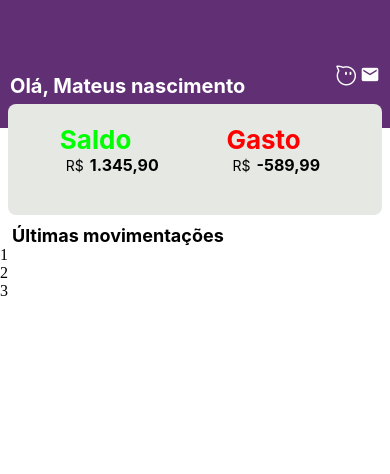
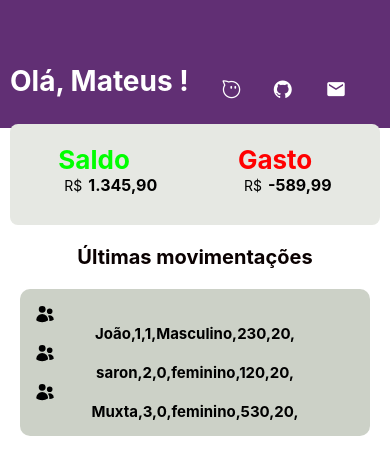
Before and after one commit to Mateusnasciment/React-native-Bank, a React Native app: screen / in a window 390 px wide. Shown: the top 474 px of the page. Built offline with nearby package versions, Linux system fonts and the light colour scheme.

Commit message:
movementsStyle

```diff
--- a/src/components/Header/index.js
+++ b/src/components/Header/index.js
@@ -14,12 +14,19 @@ export function Header() {
         <View style={styles.container}>
             <View  style={styles.content}>
                 <Text style={styles.username}>
-                    Olá, Mateus nascimento
+                    Olá, Mateus !
                 </Text>
-                <TouchableOpacity style={styles.buttonUser}>
-                    <AntDesign name="aliwangwang-o1" size={20} color="white" />
-                        <MaterialCommunityIcons name="email" size={20} color="white" />
-                </TouchableOpacity>
+                <View style={styles.buttonUser} >
+                    <TouchableOpacity >
+                        <AntDesign name="aliwangwang-o1" size={18} color="white" />
+                    </TouchableOpacity>
+                        <TouchableOpacity >
+                            <AntDesign name="github" size={18} color="white" />
+                        </TouchableOpacity>
+                            <TouchableOpacity >
+                                <MaterialCommunityIcons name="email" size={21} color="white" />
+                            </TouchableOpacity>
+                </View>
             </View>
         </View>
     )
@@ -41,15 +48,17 @@ const styles = StyleSheet.create({
         justifyContent: 'space-between',
     },
     username:{
-        fontSize: 20,
+        paddingBottom: 10,
+        fontSize: 28,
         color: '#fff',
         fontWeight: 'bold'
     },
     buttonUser:{
-        justifyContent: 'space-between',
-        flexWrap: 'wrap',
+        display: 'flex',
+        flex: '1',
         flexDirection: 'row',
-        width: 44,
-        height: 44
+        justifyContent: 'space-evenly',
+        width: 14,
+        height: 14
     }
 })
--- a/src/components/Movements/index.js
+++ b/src/components/Movements/index.js
@@ -3,25 +3,32 @@ import {
     View,
     Text,
     StyleSheet,
-    TouchableOpacity
+    TouchableOpacity,
+    FlatList
 } from 'react-native';
+import { UsersIcon } from '@heroicons/react/24/solid';
 
-export function Movements( { data }) {
+export function Movements({item}) {
     return (
-        <TouchableOpacity style={styles.container}>
-            <Text style={styles.date}>{data.date}</Text>
-            <View>
-            </View>
-        </TouchableOpacity>
-
+        <View>
+            <UsersIcon style={{width: 20, height: 20 }}/>
+            <Text style={styles.title}>
+                {item.name},
+                {item.id},
+                {item.type},
+                {item.sexo},
+                {item.value},
+                </Text>
+        </View>
     );
 }
 const styles = StyleSheet.create({
-    container: {
+    title: {
+        display: 'flex',
+        fontSize: 15,
+        fontWeight: 'bold',
+        color: 'black',
+        justifyContent: 'space-around',
+    },
 
-    },
-    date: {
-        color: 'white',
-        fontSize: 20,
-    }
 })
--- a/src/components/balance/index.js
+++ b/src/components/balance/index.js
@@ -36,14 +36,14 @@ const styles =StyleSheet.create({
             backgroundColor: '#e6e8e3',
             flexDirection: 'row',
             justifyContent: 'space-around',
-            paddingStart: 18,
-            paddingTOP: 20,
-            paddingEnd: 28,
+            paddingStart: 8,
+            paddingTOP: 60,
+            paddingEnd: 8,
             marginTop: -24,
-            marginStart: 8,
-            marginEnd: 8,
+            marginStart: 10,
+            marginEnd: 10,
             borderRadius: 8,
-            paddingBottom:  40,
+            paddingBottom:  30,
             zIndex: 99,
         },
         item: {
--- a/src/screens/Home/index.jsx
+++ b/src/screens/Home/index.jsx
@@ -7,13 +7,13 @@ import {
 } from 'react-native';
 
 import { Balance } from "../../components/balance"
-import  Movements  from '../../components/Movements';
+import { Movements }  from '../../components/Movements';
 /// lista abaixa, simulando string de api, do banco de dados
 const list = [
   {
     id: 1,
     label: 'cliente X',
-    nome: 'João',
+    name: 'João',
     sobrenome: 'Silva',
     idade: 20,
     sexo: 'Masculino',
@@ -22,7 +22,7 @@ const list = [
   },
   {
     id: 2,
-    nome: 'Maria',
+    name: 'saron',
     label: 'cliente Y',
     sobrenome: 'Silva',
     idade: 24,
@@ -32,7 +32,7 @@ const list = [
   },
   {
     id: 3,
-    nome: 'Muxta',
+    name: 'Muxta',
     label: 'cliente Z',
     sobrenome: 'Silva',
     idade: 24,
@@ -43,36 +43,47 @@ const list = [
 ]
 export function Home() {
   return (
-
     <View style={styles.container}>
       <Balance saldo="1.345,90" gastos="-589,99"/>
-
       <Text style={styles.title}>Últimas movimentações</Text>
-
-      <FlatList
-        style={styles.list}
-        data={list}
-        keyExtractor={ (item) => String(item.id)}
-        showVerticalScrollIndicator={false}
-        renderItem={ ({item}) => String(item.id) }
-      />
+        <FlatList
+          style={styles.list}
+          data={list}
+          keyExtractor={item => String(item.id)}
+          renderItem={({item}) => (
+              <Movements
+              style={styles.movement}
+              item={item}
+              />
+            )}
+            showVerticalScrollIndicator={false}
+        />
     </View>
   );
 }
 const styles = StyleSheet.create({
     container: {
-      flex: 1,
-        backgroundColor: '#fff',
+      marginButtom: 20,
+      marginTop: 20,
+      display: 'flex',
     },
-    title: {
-      fontSize: 18,
-        fontWeight: 'bold',
-        marginLeft: 12,
-        marginRight: 10,
-        marginTop: 10,
+    movement: {
+      fontSize: 20,
     },
     list: {
-      marginEnd: 10,
-      marignStart: 14,
+      marginLeft: 20,
+      marginRight: 20,
+      backgroundColor: '#4534',
+      padding: 15,
+      borderRadius: 10,
+
+    },
+    title:{
+      marginBottom: 20,
+      marginTop: 20,
+      fontSize: 20,
+      fontWeight: 'bold',
+      color: '#0a0101',
+      textAlign: 'center',
     }
 });
```
Also changed, not shown: package.json (+4 -3 lines), App.js (line endings or trailing spaces), 2 other files (tests, documents, lock files or other folders).
